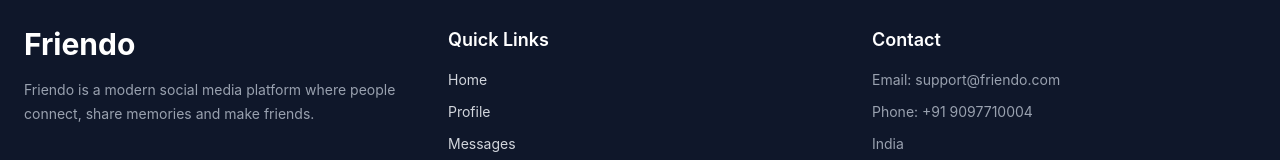
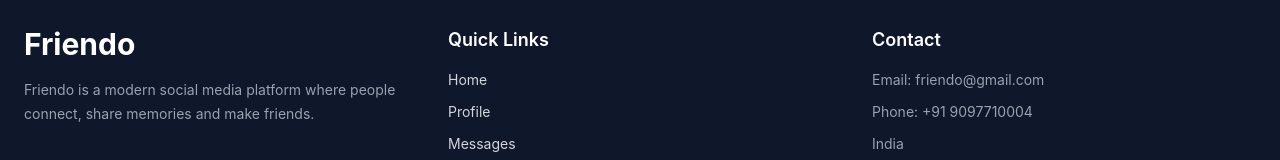
Before and after one commit to gauravkumar2005/Friendo, a React (Vite) app in the folder friendo/: page /help in a window 1280 px wide. Shown: the part 888-1048 px from the top of the page. Built offline with nearby package versions, Linux system fonts and the light colour scheme.

Commit message:
add gmail in footer

```diff
--- a/friendo/src/components/Footer.jsx
+++ b/friendo/src/components/Footer.jsx
@@ -90,7 +90,7 @@ function Footer() {
             </h2>
 
             <p className="text-sm text-gray-400 mb-3">
-              Email: support@friendo.com
+              Email: friendo@gmail.com
             </p>
 
             <p className="text-sm text-gray-400 mb-3">
```
